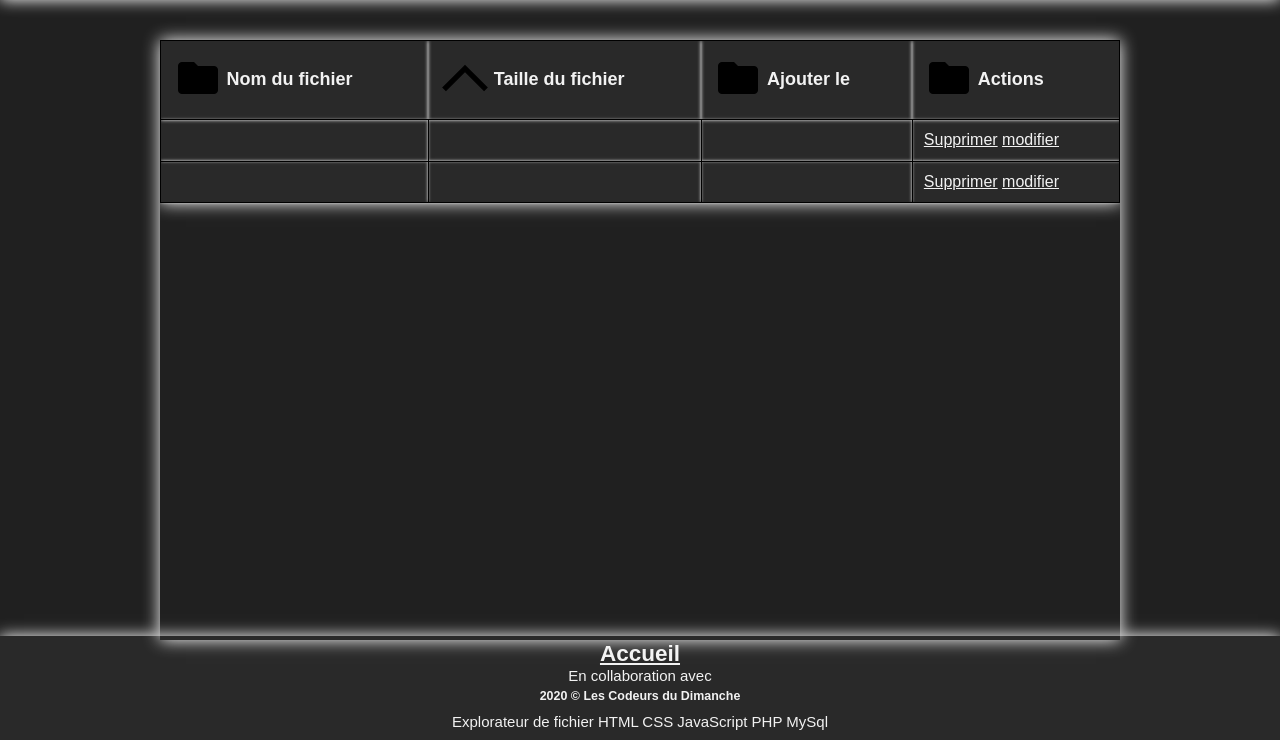
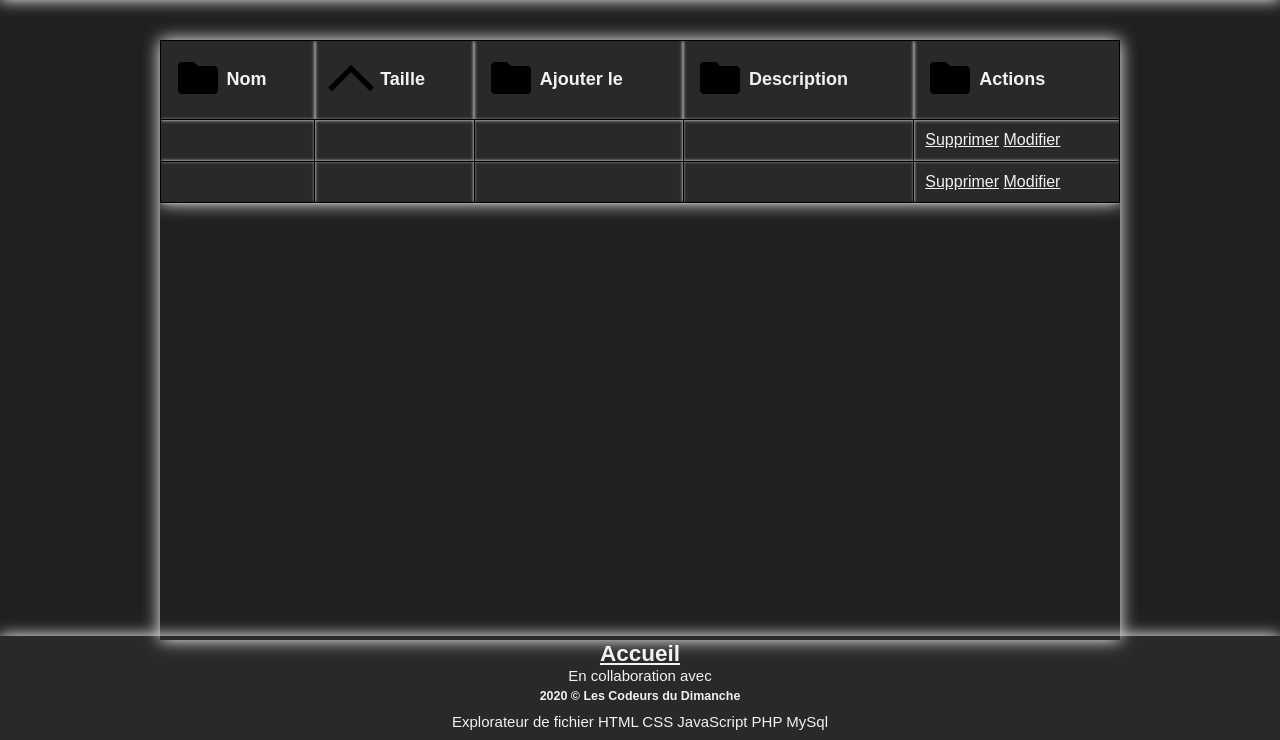
Before and after one commit to titivince/explorateur_fichiers, a PHP site: page /explorateur_fichiers/src/explorateur.php in a window 1280 px wide. Shown: the part 60-800 px from the top of the page. Run offline with PHP 8.4, Linux system fonts and the light colour scheme; a user stored in the database is signed in; data comes from the database, SQL or seed files in the repository; some libraries are stand-ins or nearby versions.

Commit message:
modif explo

```diff
--- a/src/explorateur.php
+++ b/src/explorateur.php
@@ -19,7 +19,7 @@ $user = $query->fetchAll();
 <head>
     <meta charset="utf-8">
     <title>Explorateur de fichier</title>
-    <link rel="stylesheet" href="../public/assets/style.css">
+    <link rel="stylesheet" href="../assets/style.css">
     <meta name="viewport" content="width=device-width, initial-scale=1">
     <link rel="stylesheet" href="https://use.fontawesome.com/releases/v5.6.1/css/all.css">
 </head>
@@ -30,11 +30,11 @@ $user = $query->fetchAll();
     <table class="table">
 
         <tr class="table-header">
-                <th><span class="icon"><img src="../public/assets/icon/folder-48.png" alt=""></span>Nom du fichier</th>
-                <th><span class="icon"><img src="../public/assets/icon/collapse-arrow-48.png" alt=""></span>Taille du fichier
-                </th>
-                <th><span class="icon"><img src="../public/assets/icon/folder-48.png" alt=""></span>Ajouter le</th>
-                <th><span class="icon"><img src="../public/assets/icon/folder-48.png" alt=""></span>Actions</th>
+            <th><span class="icon"><img src="../assets/icon/folder-48.png" alt=""></span>Nom</th>
+            <th><span class="icon"><img src="../assets/icon/collapse-arrow-48.png" alt=""></span>Taille</th>
+            <th><span class="icon"><img src="../assets/icon/folder-48.png" alt=""></span>Ajouter le</th>
+            <th><span class="icon"><img src="../assets/icon/folder-48.png" alt=""></span>Description</th>
+            <th><span class="icon"><img src="../assets/icon/folder-48.png" alt=""></span>Actions</th>
         </tr>
 
 
@@ -46,8 +46,9 @@ $user = $query->fetchAll();
                     <td><?php echo  $item["name"] ?></td>
                     <td><?php echo  $item["first_name"] ?></td>
                     <td><?php echo  $item["pseudo"] ?></td>
+                    <td><?php echo  $item["email"] ?></td>
                     <td><a class="delete" href="delete.php?lign_delete=<?= intval($item['id']) ?>">Supprimer</a>
-                        <a class="update" href="form_of_modif.php?ligne_update=<?= intval($item['id']) ?> ">modifier</a>
+                        <a class="update" href="form_of_modif.php?ligne_update=<?= intval($item['id']) ?> ">Modifier</a>
                     </td>
 
                 </tr>
```
Lines whose indentation alone changed are shown as unchanged.
